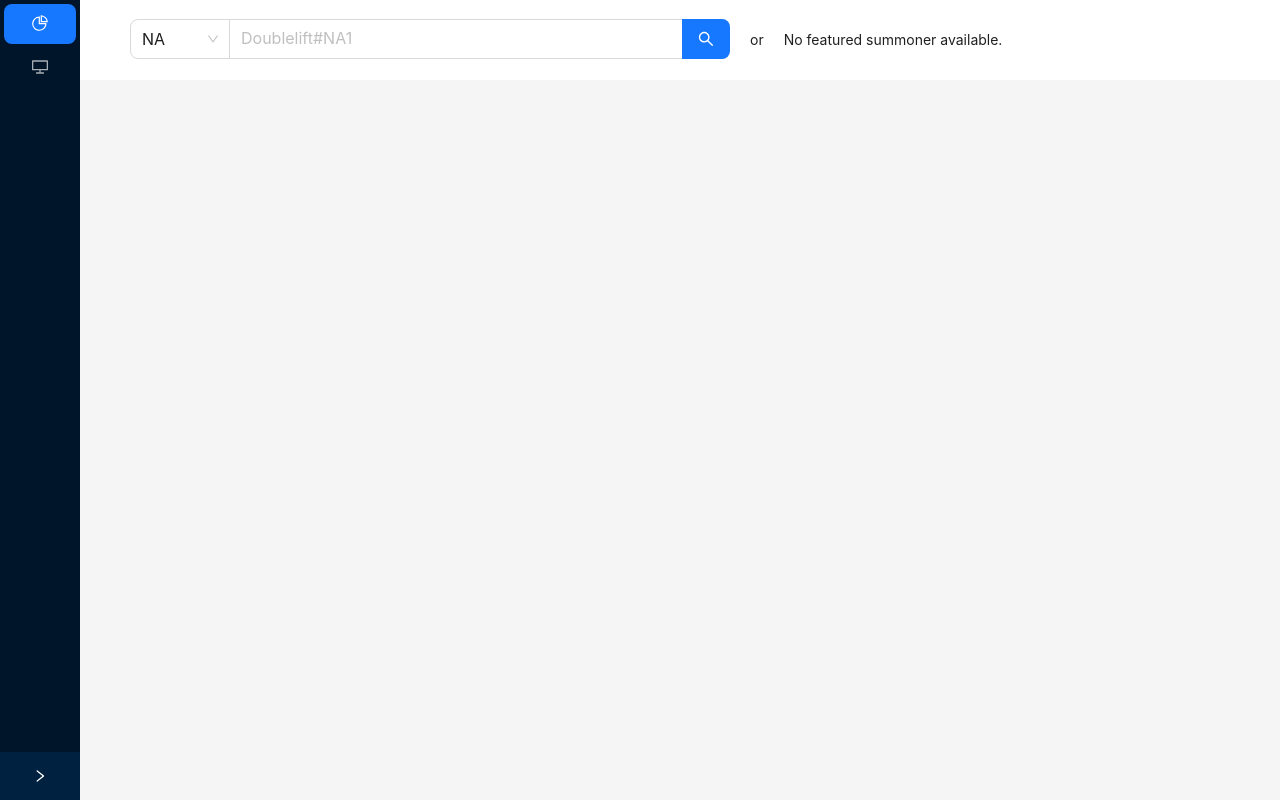
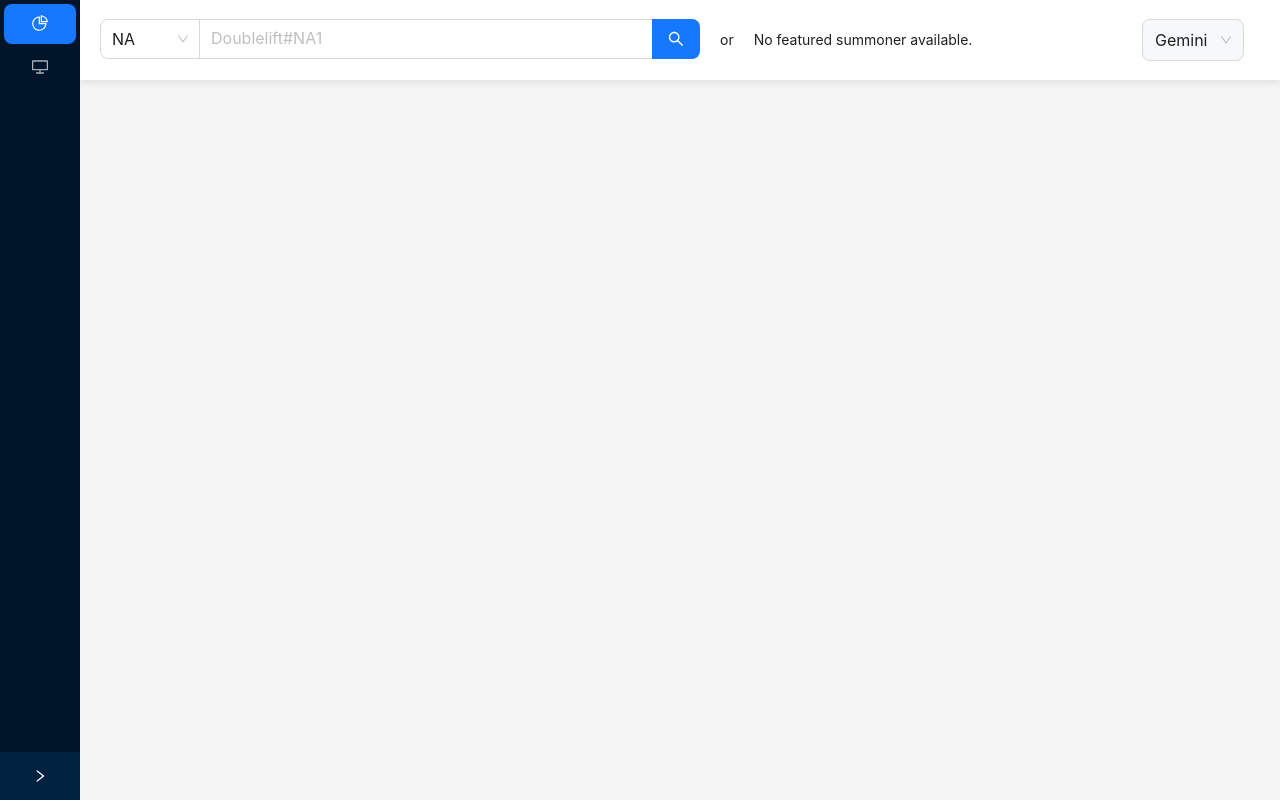
Before and after one commit to kostadindev/GONEXT, a React (Create React App) app in the folder frontend/: page / in a window 1280 px wide. Built offline with nearby package versions, Linux system fonts and the light colour scheme; no server answers.

Commit message:
add model selection

```diff
--- a/frontend/src/features/layout/header/header.tsx
+++ b/frontend/src/features/layout/header/header.tsx
@@ -1,13 +1,17 @@
-import React from "react";
-import { Avatar, Button, Layout } from "antd";
+import React, { useState } from "react";
+import { Avatar, Button, Layout, Select, Space, Typography } from "antd";
+import { DownOutlined } from "@ant-design/icons";
 import GlobalSearch from "../../global-search/global-search";
 import { QuickSearch } from "../../quick-search/quick-search";
 import { GoogleLogin } from "@react-oauth/google";
 import { handleLoginSuccess, handleLogout } from "../../../libs/apis/auth-api";
 import { useUser } from "../../../context/user.context";
 
+const { Text } = Typography;
+
 export const Header: React.FC = () => {
   const { user, setUser } = useUser();
+  const [selectedModel, setSelectedModel] = useState<string>(user || "Gemini");
 
   const onLoginSuccess = async (credentialResponse: any) => {
     const token = credentialResponse.credential;
@@ -24,6 +28,11 @@ export const Header: React.FC = () => {
     setUser(null);
   };
 
+  const handleModelChange = (value: string) => {
+    setSelectedModel(value);
+    console.log("Selected model:", value);
+  };
+
   return (
     <Layout.Header style={headerStyle}>
       <div className="flex items-center gap-5">
@@ -31,21 +40,37 @@ export const Header: React.FC = () => {
         <span>or</span>
         <QuickSearch />
       </div>
-      <div className="flex items-center gap-3">
+      <div className="flex items-center gap-4">
+        {/* LLM Selector */}
+        <div style={llmSelectorStyle}>
+          <Select
+            value={selectedModel}
+            onChange={handleModelChange}
+            style={{ width: 100 }}
+            size="large"
+            bordered={false}
+            options={[
+              { label: "Gemini", value: "Gemini" },
+              { label: "GPT", value: "GPT" },
+            ]}
+            suffixIcon={<DownOutlined />}
+          />
+        </div>
+
+        {/* User Authentication */}
         {user ? (
-          <>
           <Button
             type="primary"
             size="large"
             shape="round"
             onClick={onLogout}
+            className="cool-button"
           >
             <div className="flex gap-3 items-center h-full">
               {user.picture && <Avatar src={user.picture} size={30} />}
               <span>Log out</span>
             </div>
           </Button>
-          </>
         ) : (
           <GoogleLogin
             onSuccess={onLoginSuccess}
@@ -67,4 +92,17 @@ const headerStyle: React.CSSProperties = {
   display: "flex",
   alignItems: "center",
   justifyContent: "space-between",
+  boxShadow: "0px 2px 8px rgba(0, 0, 0, 0.1)",
+  padding: "0 20px",
 };
+
+const llmSelectorStyle: React.CSSProperties = {
+  background: "#f6f8fa",
+  borderRadius: "8px",
+  border: "1px solid #d9d9d9",
+  display: "flex",
+  // padding: "4px 0",
+  alignItems: "center",
+};
+
+export default Header;
```
Lines whose indentation alone changed are shown as unchanged.
